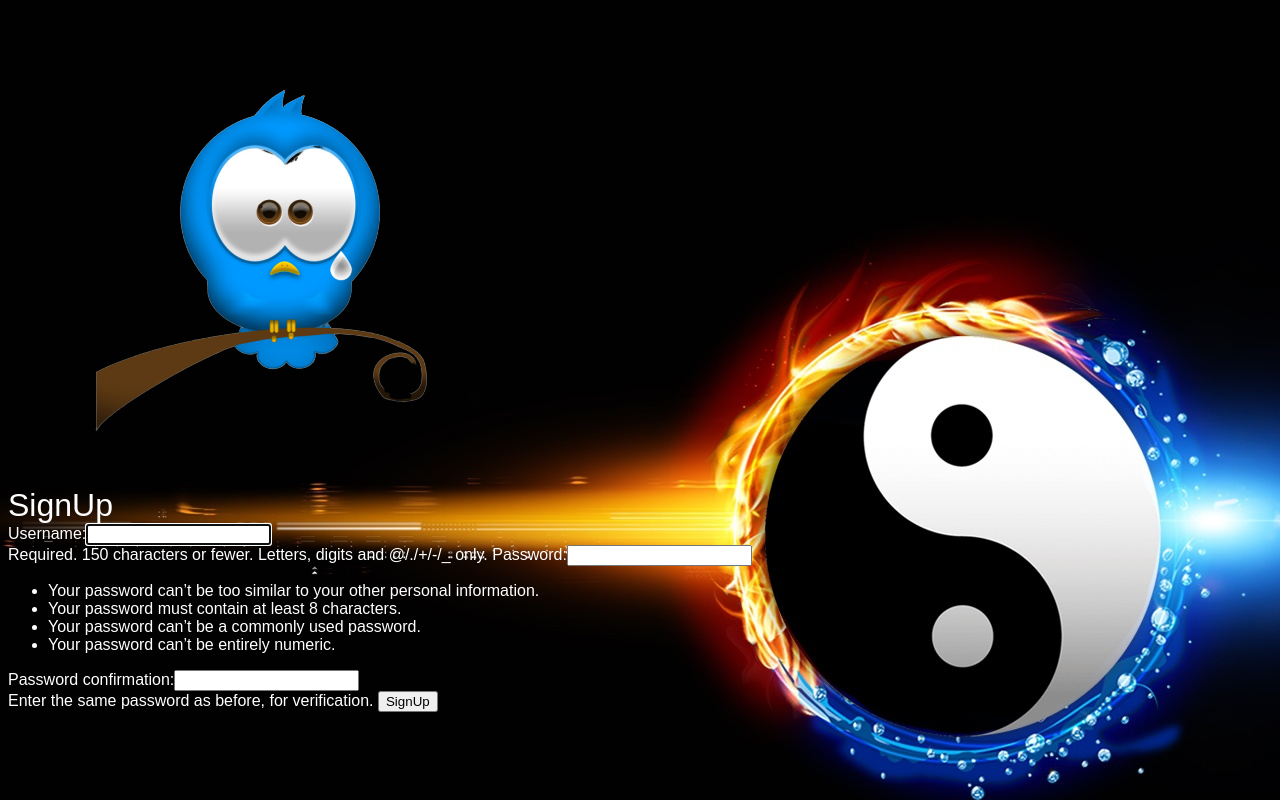
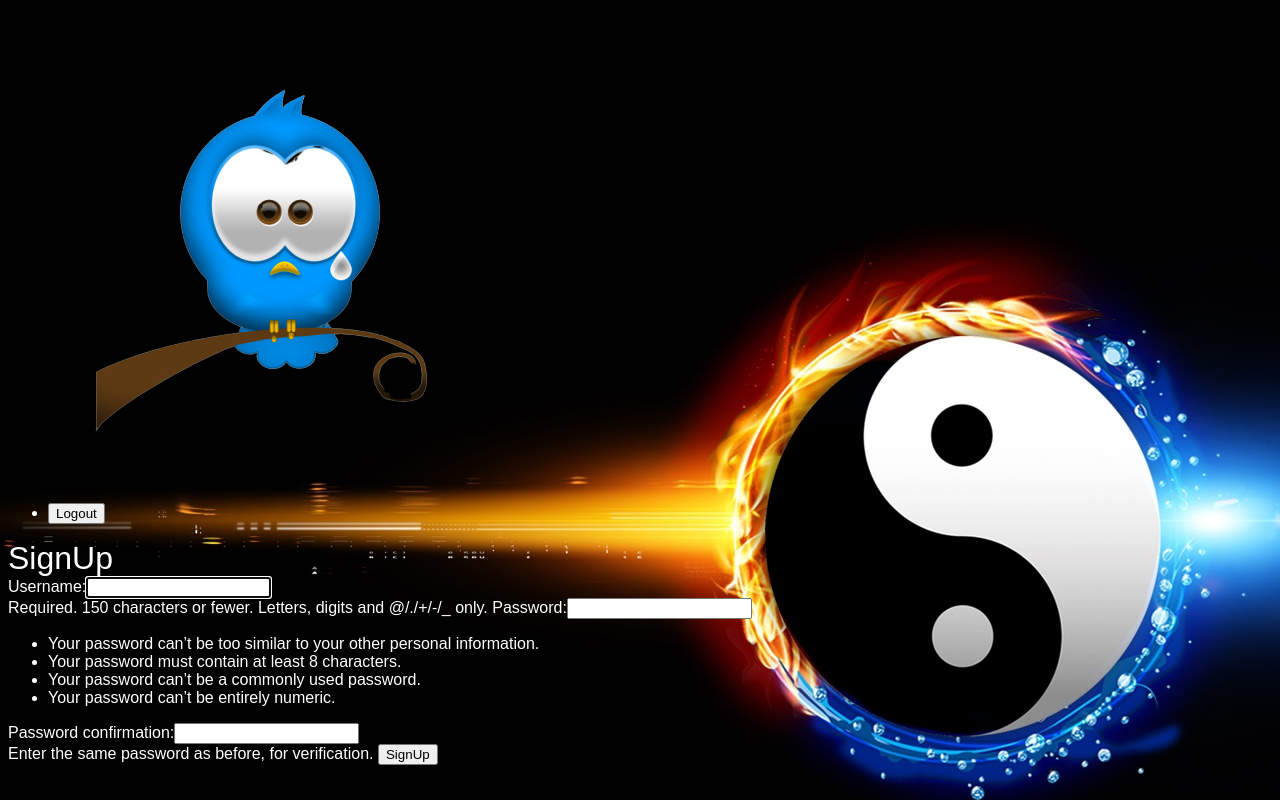
Before and after one commit to DaminduSandaruwan/BlogSite, a Django app: page /accounts/signup/ in a window 1280 px wide. Run offline with Django 3.2, Linux system fonts and the light colour scheme.

Commit message:
logging users out

```diff
--- a/djangonautic/accounts/urls.py
+++ b/djangonautic/accounts/urls.py
@@ -6,5 +6,6 @@ app_name = 'accounts'
 urlpatterns = [
     url(r'^signup/$', views.signup_view, name="signup"),
     url(r'^login/$',views.login_view, name="login"),
+    url(r'^logout/$',views.logout_view, name="logout"),
 
 ]
--- a/djangonautic/accounts/views.py
+++ b/djangonautic/accounts/views.py
@@ -1,6 +1,6 @@
 from django.shortcuts import render, redirect
 from django.contrib.auth.forms import UserCreationForm, AuthenticationForm
-from django.contrib.auth import login
+from django.contrib.auth import login, logout
 
 # Create your views here.
 def signup_view(request):
@@ -28,3 +28,8 @@ def login_view(request):
         form = AuthenticationForm()
 
     return render(request,'accounts/login.html',{'form':form})
+
+def logout_view(request):
+    if request.method == 'POST':
+        logout(request)
+        return redirect('articles:list')
--- a/djangonautic/templates/base_layout.html
+++ b/djangonautic/templates/base_layout.html
@@ -8,8 +8,21 @@
     <link rel="stylesheet" href="{% static 'styles.css' %}">
 </head>
 <body>
+    <header class="wrapper">
+        <h1><a href="{% url 'articles:list' %}"><img src = "{% static 'logo.png' %}"></a></h1>
+        <nav>
+            <ul>
+                <li>
+                    <form class="logout-link" action="{% url 'accounts:logout'%}" method="post">
+                        {% csrf_token%}
+                        <button type="submit">Logout</button>
+                    </form>
+
+                </li>
+            </ul>
+        </nav>
+    </header>
     <div class="wrapper">
-        <h1><a href="{% url 'articles:list' %}"><img src = "{% static 'logo.png' %}"></a></h1>
         {% block content %}
         {% endblock %}
     </div>
```
Also changed, not shown: djangonautic/db.sqlite3.
